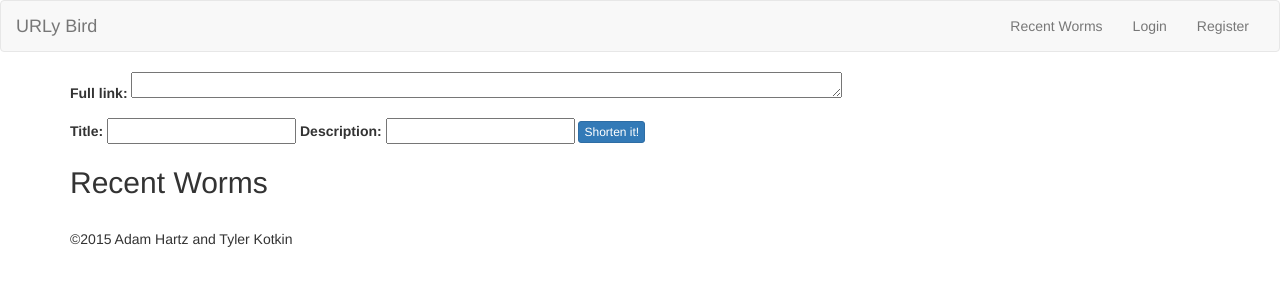
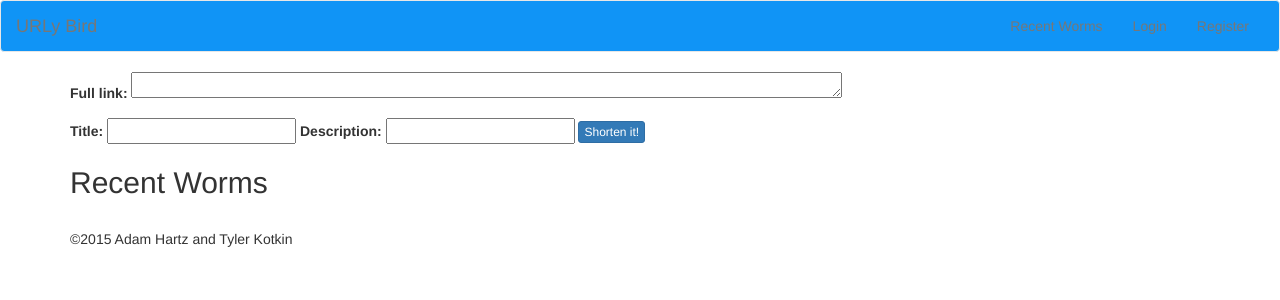
Before and after one commit to ahartz1/urly-bird, a Django app: page / in a window 1280 px wide. Shown: the top 300 px of the page. Run offline with Django 3.2, Linux system fonts and the light colour scheme; data that the repository does not hold is empty; some libraries are stand-ins or nearby versions.

Commit message:
style.css created

```diff
--- /dev/null
+++ b/urlybird/static/style.css
@@ -0,0 +1,3 @@
+nav.navbar {
+          background-color: #1094F6;
+}
--- a/urlybird/templates/base.html
+++ b/urlybird/templates/base.html
@@ -1,8 +1,10 @@
+{% load staticfiles %}
 <!DOCTYPE html>
-{% load staticfiles %}
 {% load bootstrap3 %}
 {% load bootstrap_themes %}
 {% bootstrap_styles theme='paper' type='min.css' %}
+{% bootstrap_css %}
+{% bootstrap_javascript jquery=True %}
 
 <html lang="en">
 
@@ -11,9 +13,7 @@
    <meta http-equiv="X-UA-Compatible" content="IE=edge">
    <meta name="viewport" content="width=device-width, initial-scale=1">
   <title>{% block title %}URLy Bird{% endblock %}</title>
-  {% bootstrap_css %}
-  {% bootstrap_javascript jquery=True %}
-  <link rel="stylesheet" type="text/css" href="{% static 'urlybird/style.css' %}" />
+  <link rel="stylesheet" type="text/css" href="{% static 'style.css' %}" />
 </head>
 
 <body>
--- a/urlybird/urlybird/settings.py
+++ b/urlybird/urlybird/settings.py
@@ -104,3 +104,6 @@ USE_TZ = True
 # https://docs.djangoproject.com/en/1.8/howto/static-files/
 
 STATIC_URL = '/static/'
+STATICFILES_DIRS = (
+    os.path.join(BASE_DIR, "static"),
+)
```
